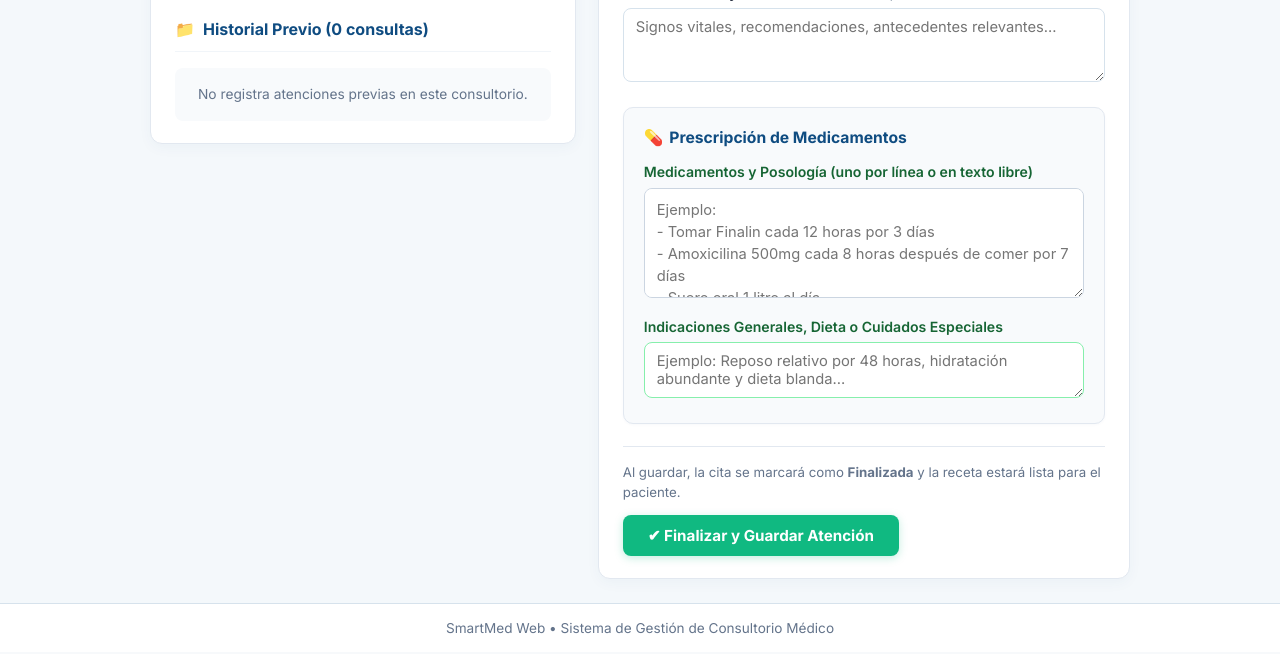
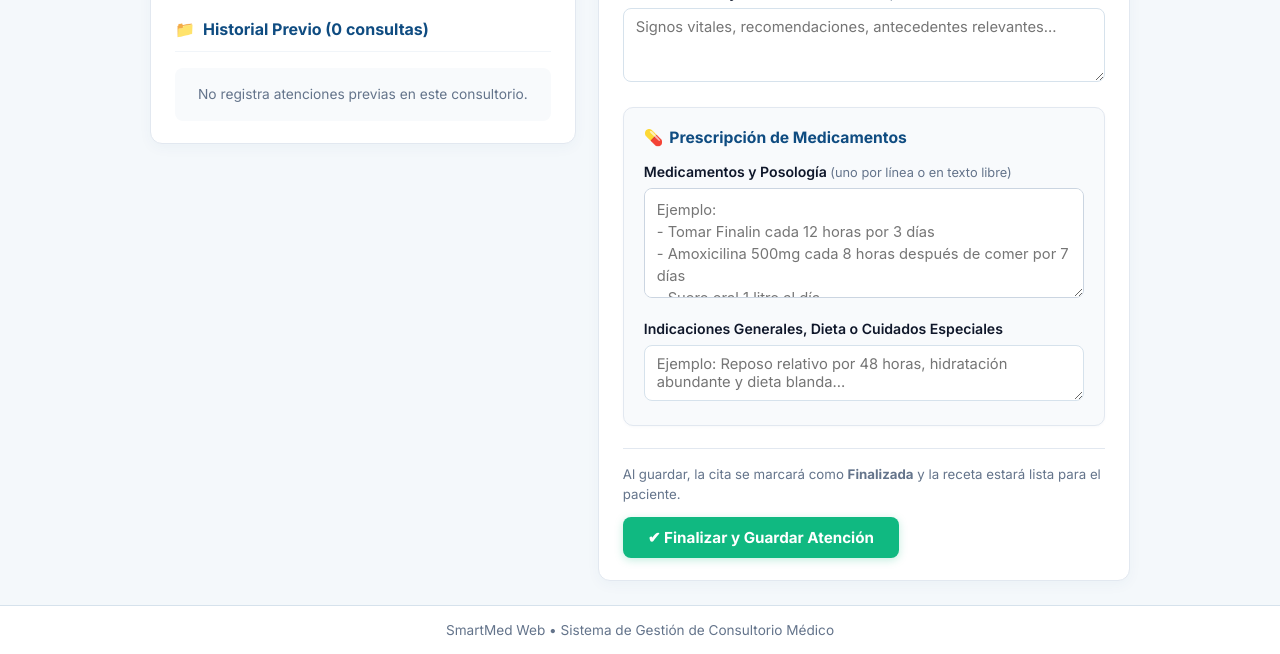
Before and after one commit to The-Fabry/Consultorio-Medico-Web, a PHP site: template views/medico/atencion.php in a window 1280 px wide. Shown: the part 511-1165 px from the top of the page. Run offline with PHP 8.4, Linux system fonts and the light colour scheme; the template is opened without the code that fills it, so the values that code supplies are empty.

Commit message:
refactor(atencion): eliminar parrafo explicativo y simplificar bloque de prescripcion

```diff
--- a/views/medico/atencion.php
+++ b/views/medico/atencion.php
@@ -157,19 +157,15 @@ $indicacionesPrevias = $recetaActual['indicaciones'] ?? '';
                                 <span>Prescripción de Medicamentos</span>
                             </h4>
                             <?php if (!empty($recetaActual)): ?>
-                                <span style="font-size:0.8rem; background:#DCFCE7; color:#15803D; padding:3px 10px; border-radius:12px; font-weight:600; border:1px solid #86EFAC;">
+                                <span style="font-size:0.8rem; background:#EFF6FF; color:var(--color-primario); padding:3px 10px; border-radius:12px; font-weight:600; border:1px solid #BFDBFE;">
                                     Código: <?= htmlspecialchars($recetaActual['codigo_receta'], ENT_QUOTES, 'UTF-8') ?>
                                 </span>
                             <?php endif; ?>
                         </div>
 
-                        <p class="bloque-prescripcion-ayuda">
-                            Escriba los medicamentos con su posología en texto libre. Cada línea se registrará como un medicamento y estará disponible al instante en el portal del paciente (Mis Recetas) para consulta e impresión.
-                        </p>
-
-                        <div class="campo-grupo" style="margin-bottom:12px;">
-                            <label for="prescripcion" class="campo-etiqueta" style="color:#166534;">
-                                Medicamentos y Posología (uno por línea o en texto libre)
+                        <div class="campo-grupo" style="margin-bottom:14px;">
+                            <label for="prescripcion" class="campo-etiqueta">
+                                Medicamentos y Posología <span style="font-weight:normal; font-size:0.8rem; color:#64748B;">(uno por línea o en texto libre)</span>
                             </label>
                             <textarea name="prescripcion" id="prescripcion" rows="4" class="campo-control prescripcion-textarea" placeholder="Ejemplo:
 - Tomar Finalin cada 12 horas por 3 días
@@ -178,10 +174,10 @@ $indicacionesPrevias = $recetaActual['indicaciones'] ?? '';
                         </div>
 
                         <div class="campo-grupo" style="margin-bottom:0;">
-                            <label for="indicaciones" class="campo-etiqueta" style="color:#166534;">
+                            <label for="indicaciones" class="campo-etiqueta">
                                 Indicaciones Generales, Dieta o Cuidados Especiales
                             </label>
-                            <textarea name="indicaciones" id="indicaciones" rows="2" class="campo-control" style="background:#FFFFFF; border-color:#86EFAC;" placeholder="Ejemplo: Reposo relativo por 48 horas, hidratación abundante y dieta blanda..." <?= $esFinalizada ? 'disabled' : '' ?>><?= htmlspecialchars($indicacionesPrevias, ENT_QUOTES, 'UTF-8') ?></textarea>
+                            <textarea name="indicaciones" id="indicaciones" rows="2" class="campo-control" style="background:#FFFFFF;" placeholder="Ejemplo: Reposo relativo por 48 horas, hidratación abundante y dieta blanda..." <?= $esFinalizada ? 'disabled' : '' ?>><?= htmlspecialchars($indicacionesPrevias, ENT_QUOTES, 'UTF-8') ?></textarea>
                         </div>
                     </div>
 
```
